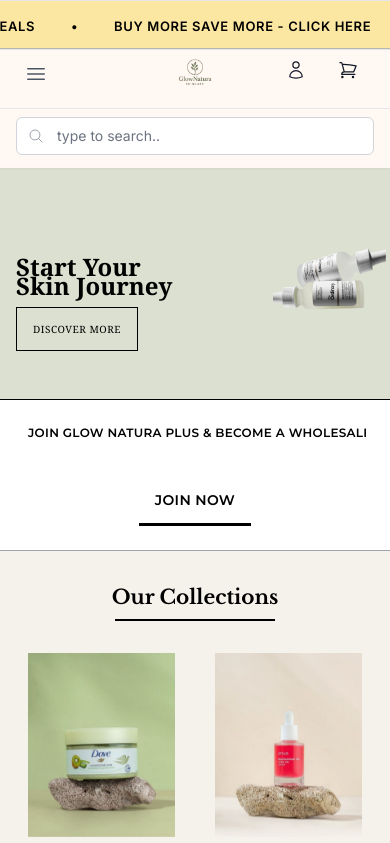
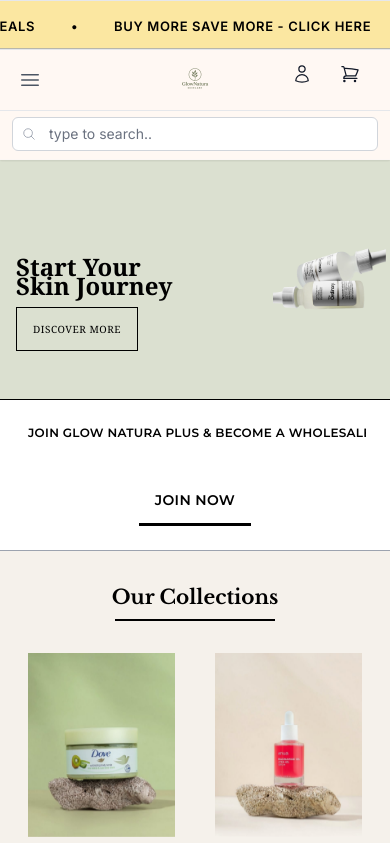
Before and after one commit to Appikedia200/glownatura, a Next.js app: page / in a window 390 px wide. Shown: the top 843 px of the page. Built offline with nearby package versions, Linux system fonts and the light colour scheme; a web font is replaced by a local one.

Commit message:
Fix content overlap: reduce padding, compact mobile header, ensure content visible in portrait & landscape

```diff
--- a/src/app/layout.tsx
+++ b/src/app/layout.tsx
@@ -118,22 +118,21 @@
       <body className={`${inter.className} antialiased min-h-screen bg-beauty-cream overflow-x-hidden`}>
         <div id="portal-root" />
 
-        {/* GLOBAL FIXED PROMO BAR AND HEADER */}
-        <div className="fixed top-0 left-0 right-0 z-[101] w-full">
+        {/* GLOBAL FIXED PROMO BAR AND HEADER - Professional like Teeka4 */}
+        <div className="fixed top-0 left-0 right-0 z-[101] w-full shadow-sm">
           <ScrollingPromoBar />
-        </div>
-
-        {/* Fixed Header - positioned below promo bar */}
-        <div className="fixed top-[40px] left-0 right-0 z-[100] w-full">
           <Header />
           <div className="hidden lg:block bg-[#FFF8F3]">
             <NavMenu />
           </div>
         </div>
 
-        {/* MAIN CONTENT - Add padding to prevent overlap with fixed header */}
-        {/* Mobile: promo(40px) + header(~110px) = 150px, Desktop: promo(40px) + header(~140px) + nav(~50px) = 230px */}
-        <main className="relative pt-[150px] lg:pt-[230px]">
+        {/* MAIN CONTENT - Proper spacing to prevent overlap */}
+        {/* Promo bar: py-3 (24px) + border (1px) = 25px */}
+        {/* Mobile header: py-2 (16px) + logo h-8 (32px) + search area (44px) = ~92px */}
+        {/* Total Mobile: 25px + 92px = 117px, use 120px for safety */}
+        {/* Desktop: 25px + header 112px + nav 48px = 185px, use 190px for safety */}
+        <main className="relative pt-[120px] lg:pt-[190px]">
           {children}
         </main>
       </body>
--- a/src/components/Header.tsx
+++ b/src/components/Header.tsx
@@ -41,41 +41,41 @@
       {/* HEADER - Professional Layout like Teeka4 (Fixed positioning handled by layout) */}
       <header className="bg-[#FFF8F3] border-b border-gray-100/30 shadow-sm w-full">
         {/* MOBILE & TABLET HEADER (below 992px - lg breakpoint) */}
-        <div className="block lg:hidden">
-          {/* Main Header Row */}
-          <div className="flex items-center justify-between px-4 py-3 min-h-[60px]">
+        <div className="block lg:hidden bg-[#FFF8F3]">
+          {/* Main Header Row - Compact for landscape, normal for portrait */}
+          <div className="flex items-center justify-between px-3 py-2 min-h-[56px]">
             {/* Left: Hamburger Menu - ALWAYS VISIBLE BELOW 992px */}
             <button
               onClick={() => setMobileMenuOpen(true)}
-              className="p-2 text-gray-600 hover:text-gray-900 transition-colors flex-shrink-0"
+              className="p-1.5 text-gray-600 hover:text-gray-900 transition-colors flex-shrink-0"
               aria-label="Open menu"
             >
               <Bars3Icon className="h-6 w-6" />
             </button>
 
-            {/* Center: Logo - Perfectly Centered */}
+            {/* Center: Logo - Perfectly Centered, responsive size */}
             <div className="absolute left-1/2 transform -translate-x-1/2">
               <a href="/" className="flex items-center">
                 <Image
                   src="/images/logo/glownatura-logo.png"
                   alt="Glow Natura Logo"
-                  width={140}
-                  height={46}
-                  className="h-10 w-auto object-contain"
+                  width={120}
+                  height={39}
+                  className="h-8 w-auto object-contain"
                   priority
                 />
               </a>
             </div>
 
-            {/* Right: Icons - Fixed Right Alignment */}
-            <div className="flex items-center space-x-2 flex-shrink-0">
-              <a href="/maintenance" className="p-2 text-gray-900 hover:text-gray-700 transition-colors">
+            {/* Right: Icons - Fixed Right Alignment, compact */}
+            <div className="flex items-center space-x-1 flex-shrink-0">
+              <a href="/maintenance" className="p-1.5 text-gray-900 hover:text-gray-700 transition-colors">
                 <UserIcon className="h-5 w-5" />
               </a>
-              <a href="/maintenance" className="relative p-2 text-gray-900 hover:text-gray-700 transition-colors">
+              <a href="/maintenance" className="relative p-1.5 text-gray-900 hover:text-gray-700 transition-colors">
                 <ShoppingCartIcon className="h-5 w-5" />
                 {cartItemCount > 0 && (
-                  <span className="absolute -top-1 -right-1 bg-black text-white text-xs rounded-full w-4 h-4 flex items-center justify-center text-[10px] font-medium">
+                  <span className="absolute -top-0.5 -right-0.5 bg-black text-white text-xs rounded-full w-4 h-4 flex items-center justify-center text-[9px] font-medium">
                     {cartItemCount}
                   </span>
                 )}
@@ -83,16 +83,16 @@
             </div>
           </div>
 
-          {/* Mobile Search Bar */}
-          <div className="px-4 pb-3 border-t border-gray-200">
-            <div className="relative mt-2">
-              <MagnifyingGlassIcon className="absolute left-3 top-1/2 transform -translate-y-1/2 h-4 w-4 text-gray-400" />
+          {/* Mobile Search Bar - Compact */}
+          <div className="px-3 pb-2 border-t border-gray-200">
+            <div className="relative mt-1.5">
+              <MagnifyingGlassIcon className="absolute left-2.5 top-1/2 transform -translate-y-1/2 h-3.5 w-3.5 text-gray-400" />
               <input
                 type="text"
                 placeholder="type to search.."
                 value={searchQuery}
                 onChange={(e) => setSearchQuery(e.target.value)}
-                className="w-full pl-10 pr-4 py-2 border border-gray-300 rounded-md focus:outline-none focus:border-gray-900 text-sm bg-white"
+                className="w-full pl-9 pr-3 py-1.5 border border-gray-300 rounded-md focus:outline-none focus:border-gray-900 text-sm bg-white"
               />
             </div>
           </div>
```
Also changed, not shown: 12 other files (tests, documents, lock files or other folders).
